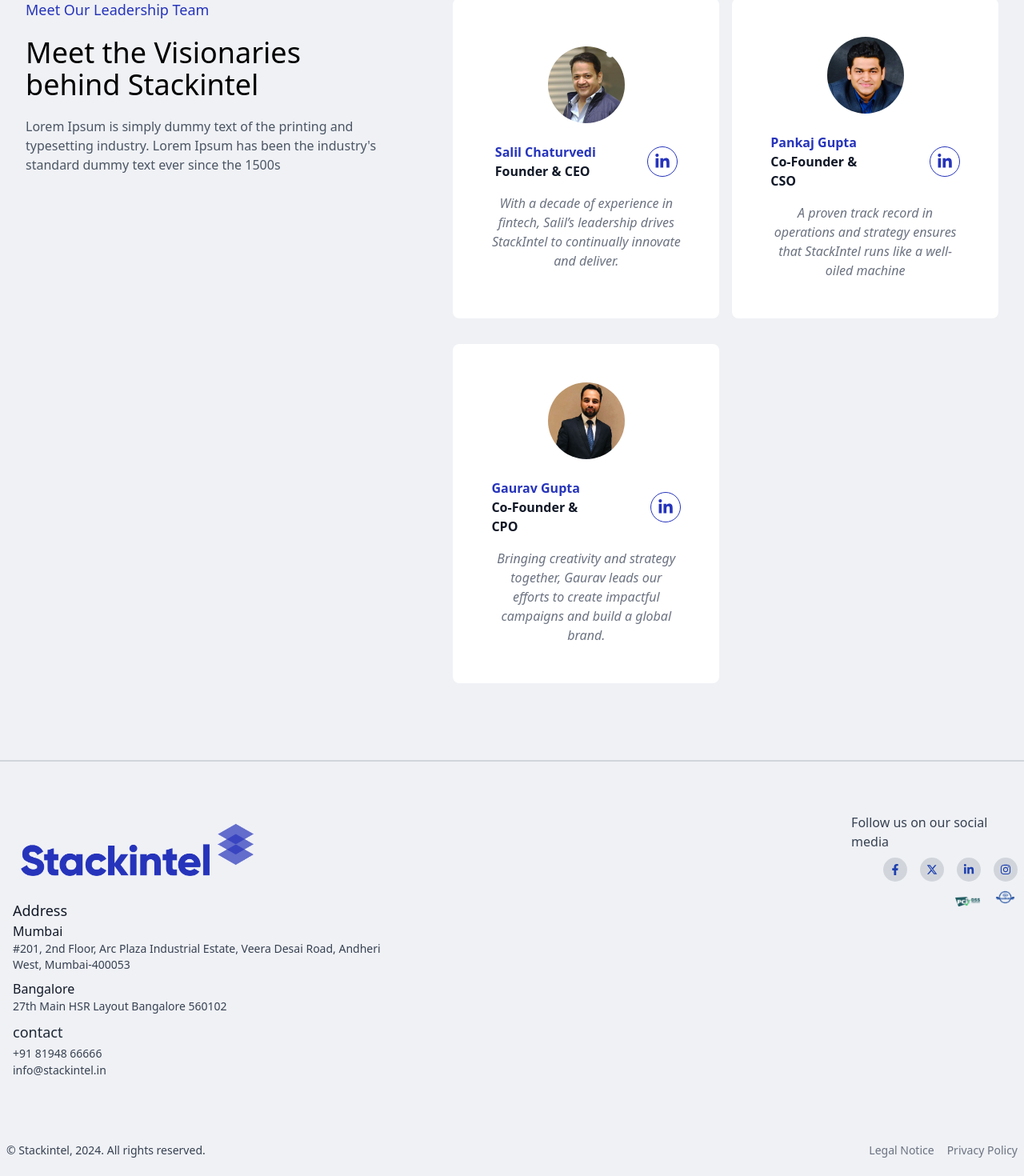
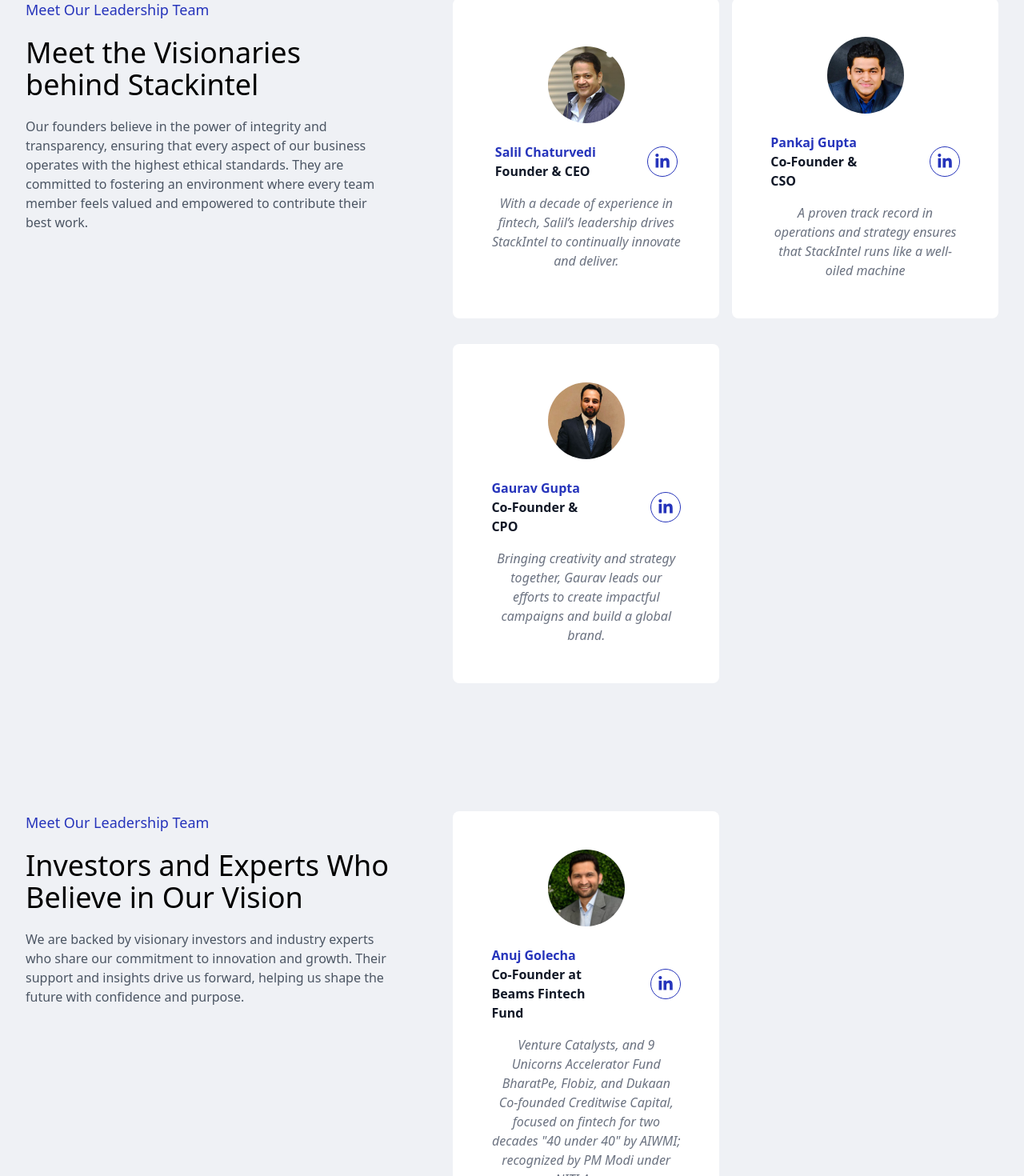
Before and after one commit to the-h-b/stackintel, a Next.js app: page /about in a window 1280 px wide. Shown: the part 1972-3442 px from the top of the page at 80% size. Built offline with nearby package versions, Linux system fonts and the light colour scheme.

Commit message:
added investors section

```diff
--- a/app/about/page.tsx
+++ b/app/about/page.tsx
@@ -14,7 +14,7 @@
       <Section3 />
       {/* <Client /> */}
       <Founders />
-      {/* <Investors /> */}
+      <Investors />
     </div>
   );
 };
--- a/components/(about)/Founders.tsx
+++ b/components/(about)/Founders.tsx
@@ -88,9 +88,11 @@
           className="text-md text-center lg:text-left text-gray-600"
           variants={itemVariants}
         >
-          Lorem Ipsum is simply dummy text of the printing and typesetting
-          industry. Lorem Ipsum has been the industry's standard dummy text ever
-          since the 1500s
+          Our founders believe in the power of integrity and transparency,
+          ensuring that every aspect of our business operates with the highest
+          ethical standards. They are committed to fostering an environment
+          where every team member feels valued and empowered to contribute their
+          best work.{" "}
         </motion.p>
       </motion.div>
 
--- a/components/(about)/Hero.tsx
+++ b/components/(about)/Hero.tsx
@@ -18,7 +18,7 @@
         alt="about-image"
         height={500}
         width={500}
-        className="h-auto w-[80%] md:w-[60%] lg:w-[30%] mt-[2em] md:mt-[4em]"
+        className="h-auto w-[80%] md:w-[60%] lg:w-[40%] mt-[2em] md:mt-[4em]"
       />
     </div>
   );
--- a/components/(about)/Investors.tsx
+++ b/components/(about)/Investors.tsx
@@ -3,27 +3,17 @@
 import React from "react";
 import Image from "next/image";
 import { motion } from "framer-motion";
-import FounderImg1 from "../../assets/about/founder1.jpeg";
-import FounderImg2 from "../../assets/about/founder2.jpeg";
-import FounderImg3 from "../../assets/about/founder3.jpeg";
+import InvestorImg1 from "../../assets/about/investor1.jpg";
 import { FaLinkedinIn } from "react-icons/fa";
 
 const ScaleItems = [
   {
     id: 1,
-    name: "Naveen Suraj",
-    title: "Lead Advisor & Investor",
-    description:
-      "A financial expert with a passion for growth, Naveen brings invaluable insights to StackIntel.",
-    image: FounderImg1,
-  },
-  {
-    id: 2,
-    name: "CA Anuj Ghelot",
-    title: "Early Angel Investor & Advisor",
-    description:
-      "Anuj’s expertise in financial strategy ensures our success in navigating complex markets.",
-    image: FounderImg2,
+    name: "Anuj Golecha",
+    title: "Co-Founder at Beams Fintech Fund",
+    link: "https://www.linkedin.com/in/anujgolecha?miniProfileUrn=urn%3Ali%3Afs_miniProfile%3AACoAABpEBuIBsFC9j6ts7imMXs32xMVbUi5ip0A&lipi=urn%3Ali%3Apage%3Ad_flagship3_search_srp_all%3Benv%2FGlkPRjGlC3IF1LRfEA%3D%3D",
+    description: `Venture Catalysts, and 9 Unicorns Accelerator Fund BharatPe, Flobiz, and Dukaan Co-founded Creditwise Capital, focused on fintech for two decades "40 under 40" by AIWMI; recognized by PM Modi under NITI Aayog`,
+    image: InvestorImg1,
   },
 ];
 
@@ -69,15 +59,16 @@
           className="text-4xl text-center lg:text-left font-light"
           variants={itemVariants}
         >
-          Meet the Visionaries behind Stackintel
+          Investors and Experts Who Believe in Our Vision
         </motion.p>
         <motion.p
           className="text-md text-center lg:text-left text-gray-600"
           variants={itemVariants}
         >
-          Lorem Ipsum is simply dummy text of the printing and typesetting
-          industry. Lorem Ipsum has been the industry's standard dummy text ever
-          since the 1500s
+          We are backed by visionary investors and industry experts who share
+          our commitment to innovation and growth. Their support and insights
+          drive us forward, helping us shape the future with confidence and
+          purpose.
         </motion.p>
       </motion.div>
 
@@ -117,7 +108,9 @@
                   </motion.p>
                 </div>
                 <motion.p className="text-primaryColor border rounded-full border-primaryColor p-2">
-                  <FaLinkedinIn size={20} />
+                  <a href={item.link} target="_blank">
+                    <FaLinkedinIn size={20} />
+                  </a>
                 </motion.p>
               </motion.div>
               <motion.p
```
Also changed, not shown: assets/about/investor1.jpg (added), assets/product/product-footer.png.
